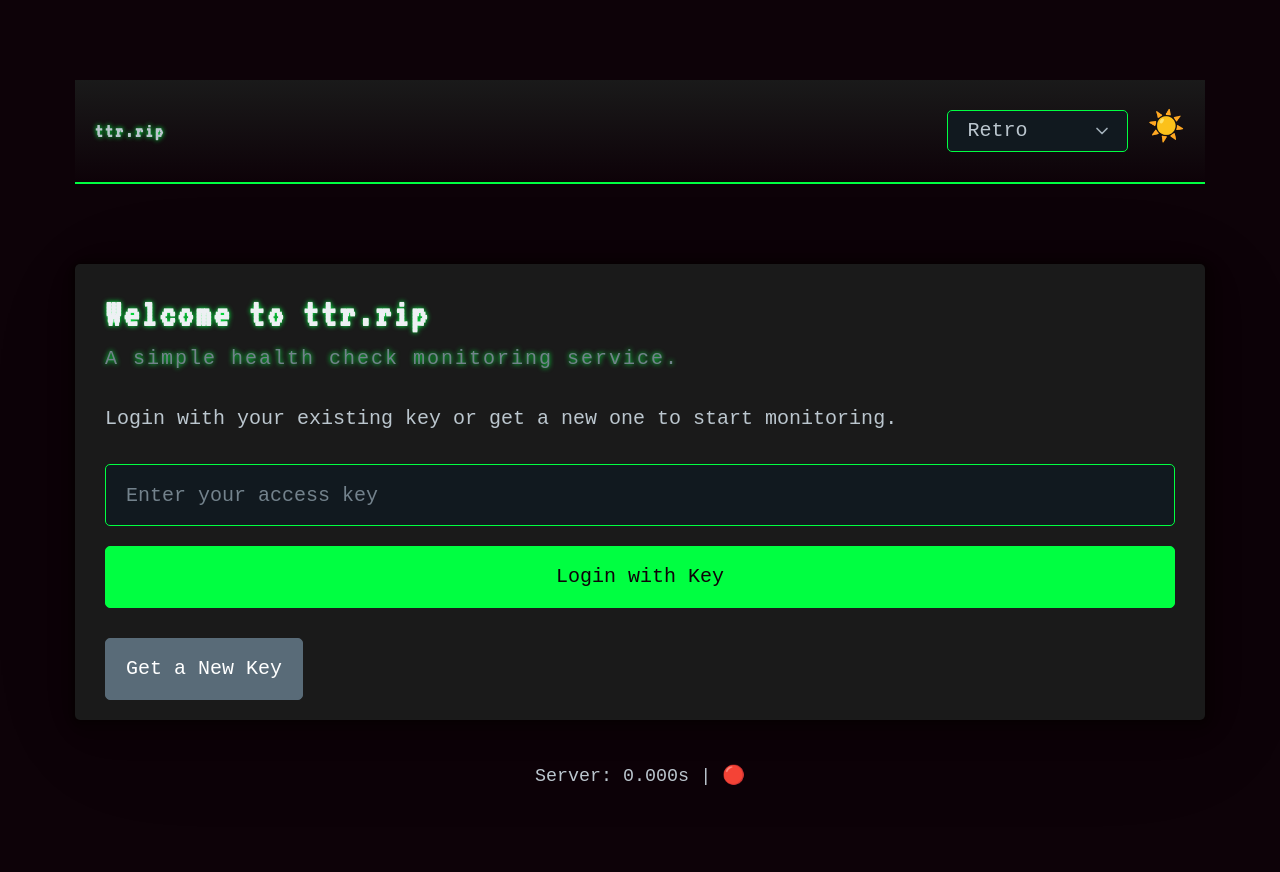
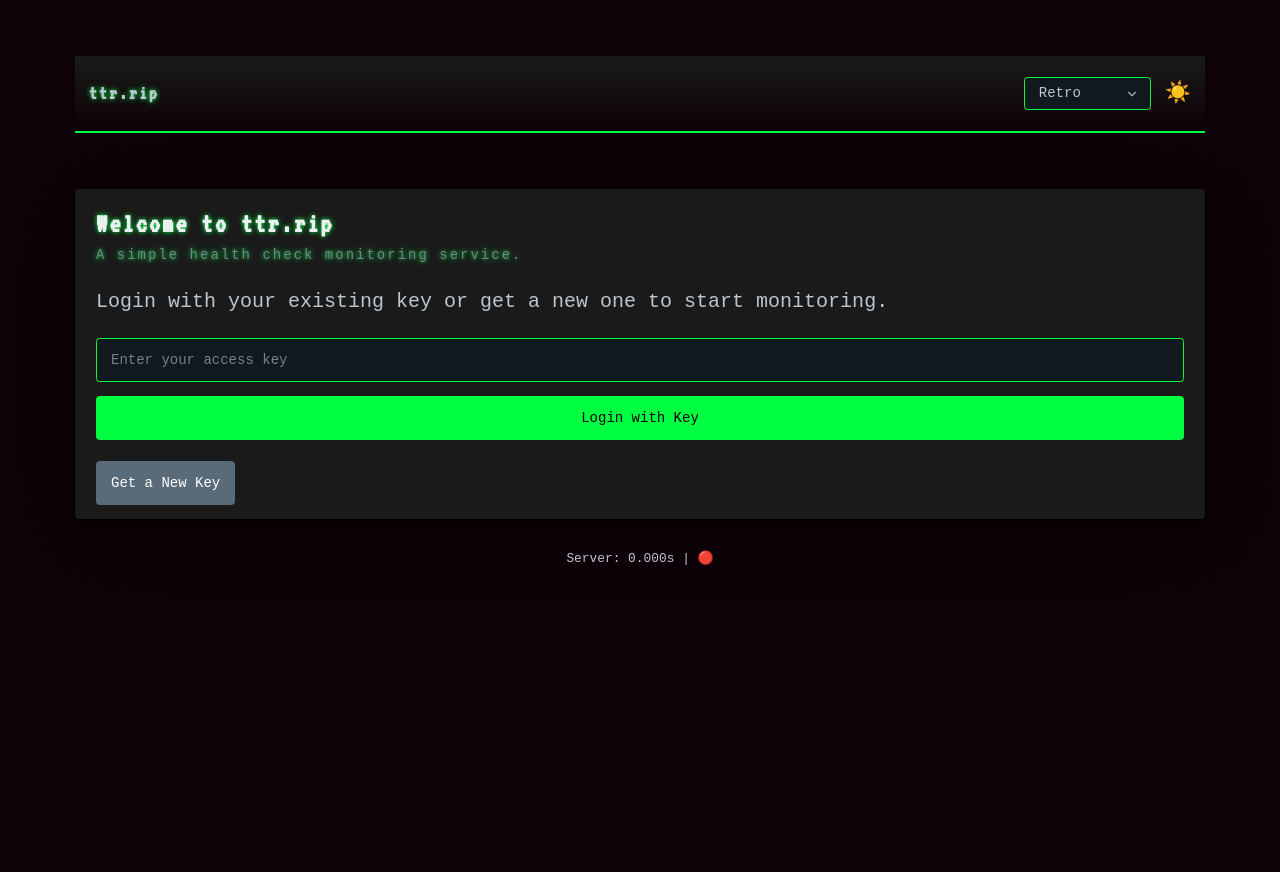
Before and after one commit to fluential/ttr.rip, a FastAPI app: page / in a window 1280 px wide. After the commit the page ends 565 px from the top, so only its background shows below. Run offline with FastAPI, Linux system fonts and the light colour scheme; parts of the project's set-up code (start-up, migrations or seed data) failed here and were passed over; some libraries are stand-ins or nearby versions.

Commit message:
fix: Reduce UI scale for a more compact layout

```diff
--- a/app/static/css/custom.css
+++ b/app/static/css/custom.css
@@ -144,7 +144,7 @@ th[data-sort].sort-desc::after {
 }
 
 .container-wide {
-    max-width: 1400px;
+    max-width: 1280px;
 }
 
 /* Ping Log Modal */
--- a/app/web/templates/base.html
+++ b/app/web/templates/base.html
@@ -11,6 +11,12 @@
     <link rel="stylesheet" href="https://cdn.jsdelivr.net/gh/lipis/flag-icons@7/css/flag-icons.min.css"/>
     <link rel="stylesheet" id="theme-style" href="">
     <link rel="stylesheet" href="/static/css/custom.css">
+    <style>
+        /* Reduce base font size to make the UI more compact */
+        html {
+            font-size: 14px;
+        }
+    </style>
     <script>
         // Record the start time as early as possible.
         window.pageLoadStartTime = performance.now();
```
